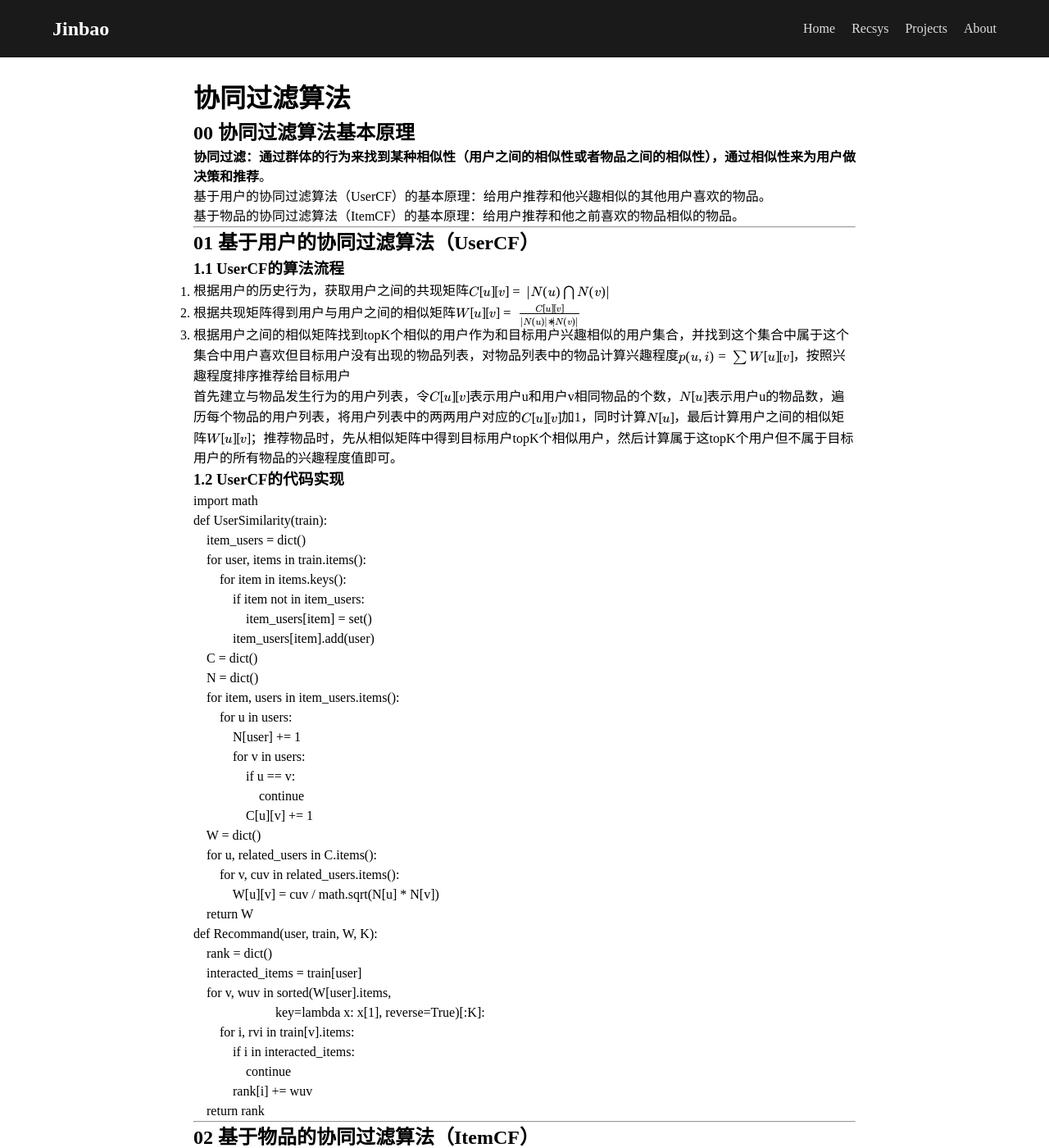
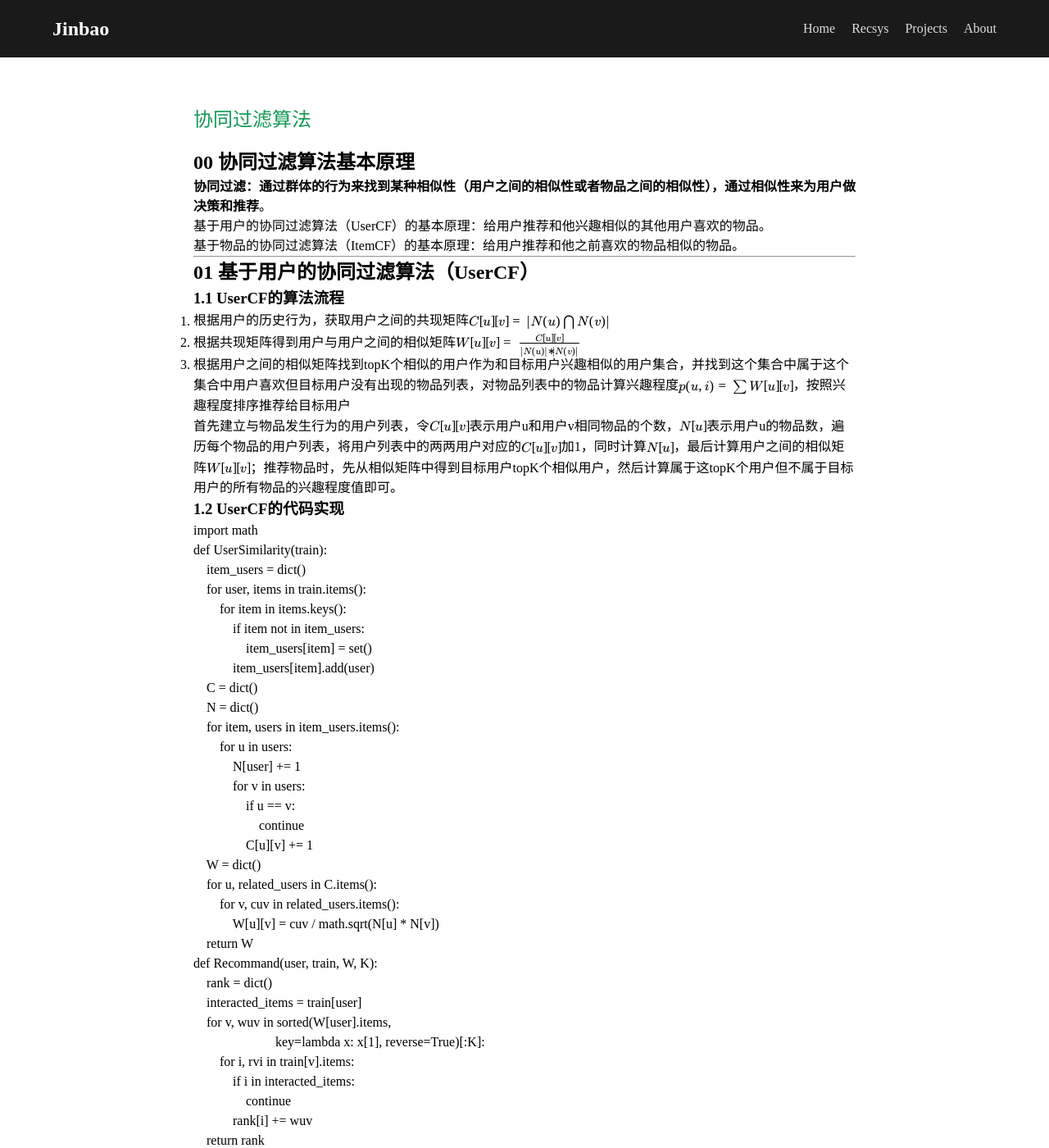
Before and after one commit to JinbaoWeb/jinbaoweb.github.io, a Jekyll site: the page built from recsys/cf.md, in a window 1280 px wide and 1400 px high. Shown: the whole window at 82% size. Built offline with Jekyll 4.4.1, drawn with Linux system fonts in a browser that asks for light colours; our own code applies the rules of GitHub Pages for plain Markdown files; formulas are drawn with MathJax 3.

Commit message:
Update style.css

```diff
--- a/assets/css/style.css
+++ b/assets/css/style.css
@@ -64,6 +64,14 @@ nav ul li a:hover {
     line-height: 1.5;
 }
 
+.main-content h1 {
+    margin-top: 2rem;
+    margin-bottom: 1rem;
+    font-weight: normal;
+    color: #159957;
+    font-size: 1.5em
+}
+
 /* --- 响应式处理 --- */
 @media (max-width: 858px) {
     .checkbtn {
```
